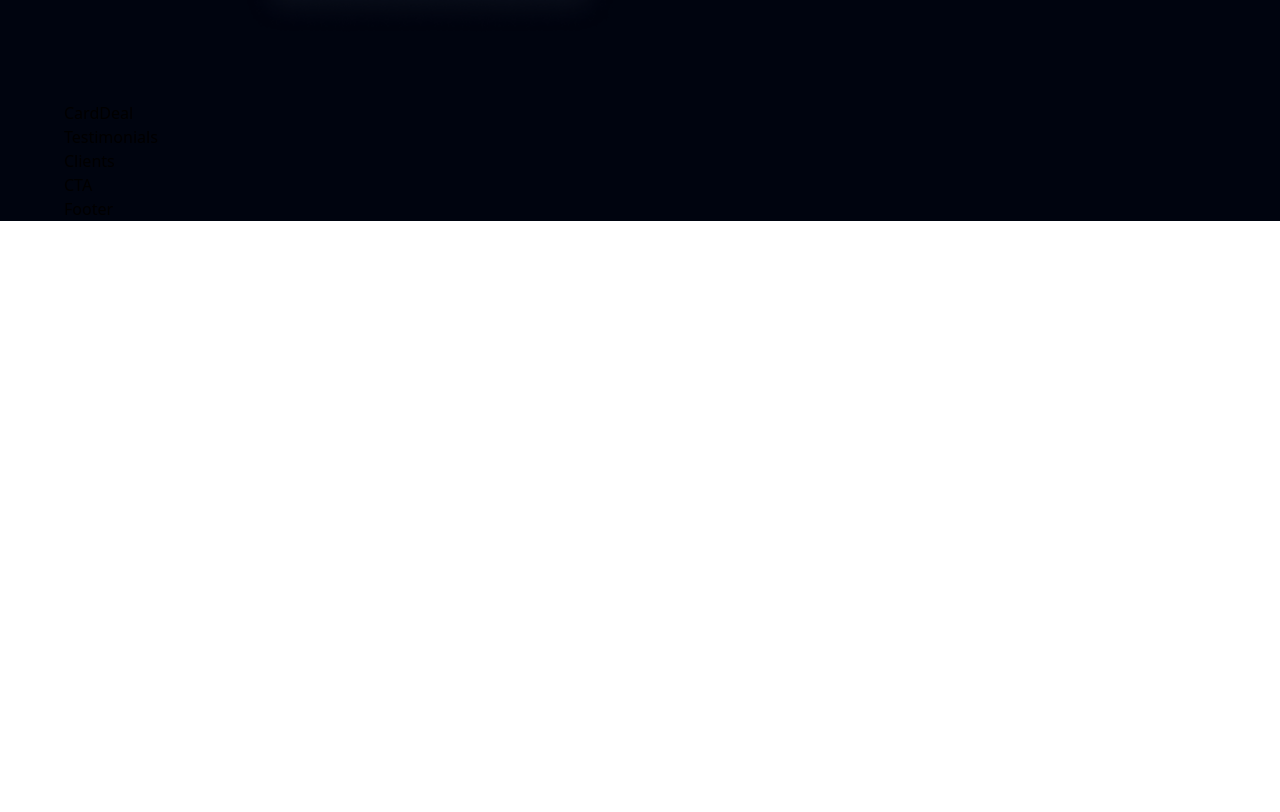
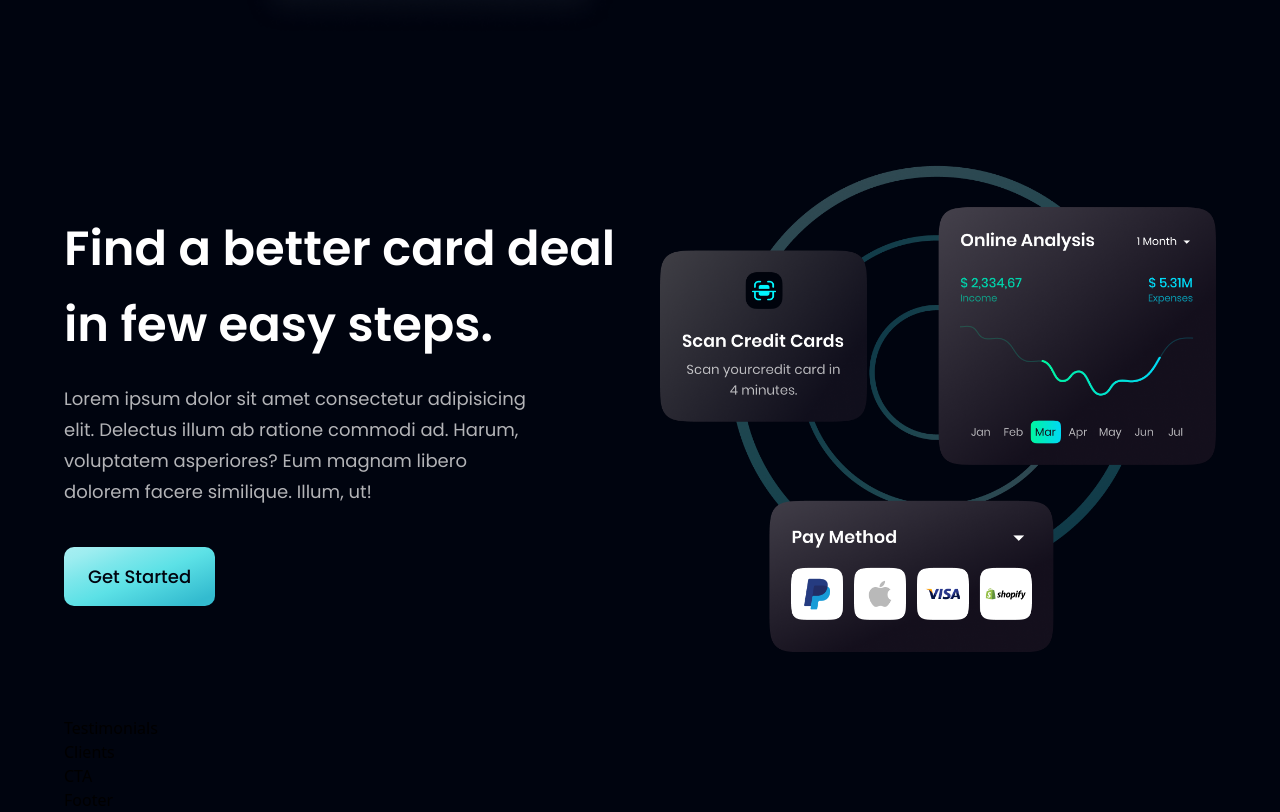
Before and after one commit to Vysint/React-Modern-App, a React (Vite) app: page / in a window 1280 px wide. Shown: the part 1380-2192 px from the top of the page. Before the commit the page ends 1601 px from the top, so only its background shows below. Built offline with nearby package versions, Linux system fonts and the light colour scheme.

Commit message:
Added CardDeal component and section

```diff
--- a/src/components/Button.jsx
+++ b/src/components/Button.jsx
@@ -4,7 +4,7 @@
   return (
     <button
       type="button"
-      className={`py-4 px-6 bg-blue-gradient font-poppins font-medium text-[18px] text-primary outline-none ${styles}`}
+      className={`py-4 px-6 bg-blue-gradient font-poppins font-medium text-[18px] text-primary outline-none ${styles} rounded-[10px]`}
     >
       Get Started
     </button>
--- a/src/components/CardDeal.jsx
+++ b/src/components/CardDeal.jsx
@@ -1,9 +1,25 @@
-import React from 'react'
+import { card } from "../assets";
+import styles, { layout } from "../styles";
+import Button from "./Button";
 
-const CardDeal = () => {
-  return (
-    <div>CardDeal</div>
-  )
-}
+const CardDeal = () => (
+  <section className={layout.section}>
+    <div className={layout.sectionInfo}>
+      <h2 className={styles.heading2}>
+        Find a better card deal <br className="sm:block hidden" /> in few easy
+        steps.
+      </h2>
+      <p className={`${styles.paragraph} max-w-[470px] mt-5`}>
+        Lorem ipsum dolor sit amet consectetur adipisicing elit. Delectus illum
+        ab ratione commodi ad. Harum, voluptatem asperiores? Eum magnam libero
+        dolorem facere similique. Illum, ut!
+      </p>
+      <Button styles = "mt-10"/>
+    </div>
+    <div className={layout.sectionImg}>
+      <img src={card} alt="card" className="w-[100%] h-[100%]"/>
+    </div>
+  </section>
+);
 
-export default CardDeal
+export default CardDeal;
```
